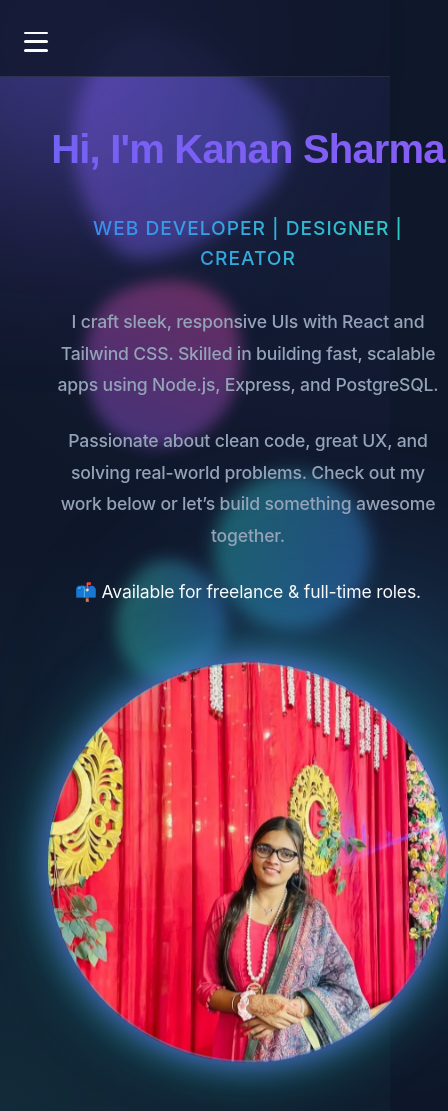
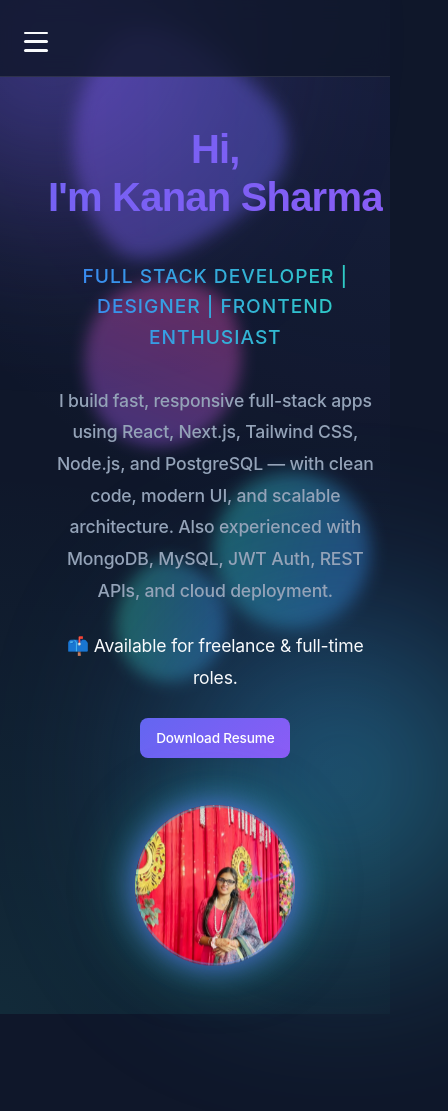
Before and after one commit to kanansharma04/portfolio, a React (Vite) app: page / in a window 390 px wide. Shown: the whole page, 448 px wide, since content can reach past the window. After the commit the page ends 1014 px from the top, so only its background shows below. Built offline with nearby package versions, Linux system fonts and the light colour scheme.

Commit message:
home oage  updated

```diff
--- a/src/index.css
+++ b/src/index.css
@@ -212,134 +212,291 @@
   }
 }
 
-/* Responsive Home Page */
+/* Enhanced Responsive Design */
+@media (max-width: 1200px) {
+  .home-container {
+    max-width: 100%;
+    gap: 2.5rem;
+    padding: 1.5rem;
+  }
+
+  .image-container {
+    width: 300px !important;
+    height: 300px !important;
+  }
+
+  .left-section h1 {
+    font-size: 2.8rem;
+  }
+}
+
+/* Medium screens (tablets) */
 @media (max-width: 900px) {
   .home-container {
     grid-template-columns: 1fr;
     gap: 2rem;
     padding: 1rem;
-    min-height: auto;
-    width: 100%;
+    text-align: center;
   }
-  .left-section, .right-section {
-    width: 100%;
+
+  .left-section {
+    order: 1;
     text-align: center;
-    align-items: center;
+  }
+
+  .right-section {
+    order: 2;
     justify-content: center;
   }
+
   .image-container {
-    width: 220px;
-    height: 220px;
+    width: 250px !important;
+    height: 250px !important;
     margin: 0 auto;
   }
+
   .left-section h1 {
-    font-size: 2rem;
-    word-break: break-word;
+    font-size: 2.2rem;
+    text-align: center;
   }
+
+  .roles-text {
+    font-size: 1.1rem;
+    text-align: center;
+  }
+
   .about-text {
-    font-size: 1rem;
-    padding: 0 0.5rem;
+    text-align: center;
+    max-width: 600px;
+    margin: 0 auto;
+  }
+
+  .resume-download-btn {
+    margin: 1rem auto !important;
+    display: block !important;
+    text-align: center;
+    width: fit-content;
   }
 }
 
-@media (max-width: 600px) {
+/* Small screens (mobile) */
+@media (max-width: 768px) {
+  .left-section {
+    order: 1;
+  }
+
+  .right-section {
+    order: 2;
+  }
+
+  .page-container {
+    padding: 1rem;
+  }
+
   .home-container {
+    gap: 1.5rem;
     padding: 0.5rem;
-    gap: 1.2rem;
   }
+
+  .image-container {
+    width: 200px !important;
+    height: 200px !important;
+  }
+
   .left-section h1 {
-    font-size: 1.3rem;
-    padding: 0 0.2rem;
+    font-size: 1.8rem;
+    line-height: 1.3;
   }
-  .image-container {
-    width: 120px;
-    height: 120px;
+
+  .roles-text {
+    font-size: 1rem;
   }
+
   .about-text {
     font-size: 0.95rem;
-    padding: 0 0.2rem;
+    padding: 0 1rem;
   }
-  .roles-text {
-    font-size: 0.95rem;
-    padding: 0 0.2rem;
+
+  .resume-download-btn {
+    padding: 0.6rem 1.2rem !important;
+    font-size: 0.9rem !important;
   }
-}
 
-/* Responsive Projects Page */
-@media (max-width: 900px) {
+  /* Projects responsive */
   .projects-grid {
     grid-template-columns: 1fr;
     gap: 1.5rem;
-    margin-top: 1rem;
   }
-  .project-card {
-    padding: 1rem;
-    margin-bottom: 1rem;
-  }
-  .project-image {
-    height: 160px;
-  }
-}
 
-/* Responsive About Page */
-@media (max-width: 900px) {
+  /* Skills responsive */
   .skills-grid {
     grid-template-columns: repeat(2, 1fr);
     gap: 1rem;
   }
-  .skill-card {
-    padding: 1rem;
-  }
-  .education-container {
-    padding-left: 0.5rem;
-    padding-right: 0.5rem;
-  }
-  .education-item {
+
+  /* Contact responsive */
+  .contact-container {
+    grid-template-columns: 1fr;
+    gap: 1.5rem;
     padding: 1rem;
   }
 }
 
-/* Responsive Contact Page */
-@media (max-width: 900px) {
-  .contact-container {
+/* Extra small screens */
+@media (max-width: 480px) {
+  .home-container {
+    gap: 1rem;
+    padding: 0.25rem;
+  }
+
+  .image-container {
+    width: 160px !important;
+    height: 160px !important;
+  }
+
+  .left-section h1 {
+    font-size: 1.5rem;
+  }
+
+  .roles-text {
+    font-size: 0.9rem;
+  }
+
+  .about-text {
+    font-size: 0.85rem;
+    padding: 0 0.5rem;
+  }
+
+  .resume-download-btn {
+    padding: 0.5rem 1rem !important;
+    font-size: 0.85rem !important;
+  }
+
+  .skills-grid {
     grid-template-columns: 1fr;
-    gap: 1.5rem;
-    padding: 1rem;
-    margin: 1rem 0;
+    gap: 0.8rem;
   }
-  .form-container {
+
+  .project-card {
     padding: 1rem;
   }
+
   .contact-image {
-    min-height: 180px;
+    min-height: 150px;
   }
 }
 
-/* Extra Small Screens */
-@media (max-width: 480px) {
-  .page-container {
-    padding: 0.5rem;
+/* Very small screens */
+@media (max-width: 360px) {
+  .image-container {
+    width: 140px !important;
+    height: 140px !important;
   }
+
   .left-section h1 {
     font-size: 1.3rem;
   }
+
+  .about-text {
+    padding: 0 0.25rem;
+  }
+}
+
+/* Fix horizontal scrolling for very small screens */
+@media (max-width: 375px) {
+  body {
+    overflow-x: hidden;
+  }
+
+  .page-container {
+    padding: 0.5rem;
+    max-width: 100%;
+    overflow-x: hidden;
+  }
+
+  .home-container {
+    padding: 0;
+    margin: 0;
+    gap: 1rem;
+    max-width: 100%;
+    overflow-x: hidden;
+  }
+
+  .left-section,
+  .right-section {
+    padding: 0 0.25rem;
+    max-width: 100%;
+  }
+
   .image-container {
-    width: 140px;
-    height: 140px;
+    width: 120px !important;
+    height: 120px !important;
+    margin: 0 auto;
   }
-  .skills-grid {
-    grid-template-columns: 1fr;
-    gap: 0.5rem;
+
+  .left-section h1 {
+    font-size: 1.2rem;
+    padding: 0;
+    margin: 0 0 0.5rem 0;
+    line-height: 1.2;
   }
+
+  .roles-text {
+    font-size: 0.8rem;
+    padding: 0;
+    margin: 0.5rem 0;
+  }
+
+  .about-text {
+    font-size: 0.8rem;
+    padding: 0;
+    margin: 0;
+  }
+
+  .about-text p {
+    margin: 0.5rem 0;
+    padding: 0;
+  }
+
+  .resume-download-btn {
+    padding: 0.4rem 0.8rem !important;
+    font-size: 0.75rem !important;
+    margin: 0.5rem auto !important;
+  }
+
+  /* Navigation fixes */
+  nav {
+    padding: 0.5rem !important;
+  }
+
+  .mobile-menu {
+    padding: 0.5rem;
+    left: 0;
+    right: 0;
+    width: 100%;
+    box-sizing: border-box;
+  }
+
+  /* Project cards */
   .project-card {
     padding: 0.5rem;
+    margin: 0 0 0.5rem 0;
   }
-  .project-image {
-    height: 100px;
+
+  /* Skills grid */
+  .skills-grid {
+    gap: 0.5rem;
+    padding: 0;
   }
-  .about h1.gradient-text,
-  .about-header h1.gradient-text {
-    font-size: 1.5rem;
+
+  .skill-card {
+    padding: 0.5rem;
+  }
+
+  /* Contact form */
+  .contact-container {
+    padding: 0.5rem;
+    margin: 0.5rem 0;
   }
 }
 
--- a/src/pages/Home.tsx
+++ b/src/pages/Home.tsx
@@ -14,9 +14,9 @@
           <motion.h1 className="gradient-text">Hi, I'm&nbsp;Kanan&nbsp;Sharma</motion.h1>
           <motion.p
             className="roles-text"
-            data-searchable="web developer designer creator"
+            data-searchable="full stack developer web developer creator"
           >
-            Web Developer | Designer | Creator
+           Full Stack Developer | Designer | Frontend Enthusiast
           </motion.p>
           <motion.div
             className="about-text"
@@ -26,15 +26,29 @@
             transition={{ delay: 0.7 }}
           >
             <p>
-              I craft sleek, responsive UIs with React and Tailwind CSS.
-Skilled in building fast, scalable apps using Node.js, Express, and PostgreSQL.
+             I build fast, responsive full-stack apps using React, Next.js, Tailwind CSS, Node.js, and PostgreSQL — with clean code, modern UI, and scalable architecture.
+Also experienced with MongoDB, MySQL, JWT Auth, REST APIs, and cloud deployment.
             </p>
-            <p>
-              Passionate about clean code, great UX, and solving real-world problems.
-Check out my work below or let’s build something awesome together.
-</p> 📫 Available for freelance & full-time roles.<p>
+       📫 Available for freelance & full-time roles.<p>
 
             </p>
+            <a
+              href="/kana_resume_final.pdf"
+              download="Kanan_Sharma_Resume.pdf"
+              className="resume-download-btn"
+              style={{
+                textDecoration: 'none',
+                display: 'inline-block',
+                background: 'var(--primary-gradient)',
+                color: 'white',
+                padding: '0.75rem 1.5rem',
+                borderRadius: '0.5rem',
+                fontWeight: '500',
+                transition: 'all 0.3s ease'
+              }}
+            >
+              Download Resume
+            </a>
           </motion.div>
         </motion.div>
 
@@ -44,7 +58,7 @@
           animate={{ x: 0, opacity: 1 }}
           transition={{ duration: 0.8 }}
         >
-          <div className="image-container">
+          <div className="image-container" style={{ width: '380px', height: '380px' }}>
             {/* Add your image here */}
             <motion.img
               src="/images/front-img.jpg"
```
